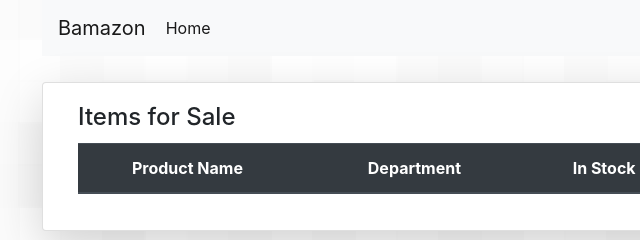
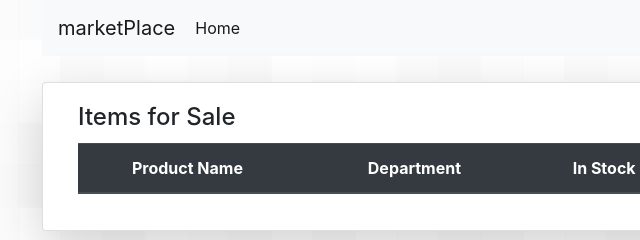
Before and after one commit to scottrollan/Bamazon, a website: page public/index.html in a window 1280 px wide. Shown: the top 240 px of the page, 150-790 px from the left. Drawn offline with nearby package versions, Linux system fonts and the light colour scheme; no server answers.

Commit message:
changed named from Bamazon to marketPlace

```diff
--- a/public/index.html
+++ b/public/index.html
@@ -24,7 +24,7 @@
 <body>
 
     <nav class="navbar navbar-expand-lg navbar-light bg-light">
-        <a class="navbar-brand" href="/">Bamazon</a>
+        <a class="navbar-brand" href="/">marketPlace</a>
         <div class="collapse navbar-collapse" id="navbarSupportedContent">
             <ul class="navbar-nav mr-auto">
                 <li class="nav-items active">
--- a/public/js/app.js
+++ b/public/js/app.js
@@ -90,7 +90,6 @@ $(function(){
   }
 
   const updateCart = function(data) {
-    console.log(data, "data from cart")
     const numRequested = $(`#${data.id}`).val(); //if not item.id, then what?????
 
     if (numRequested > data.stock_quantity) {
```
